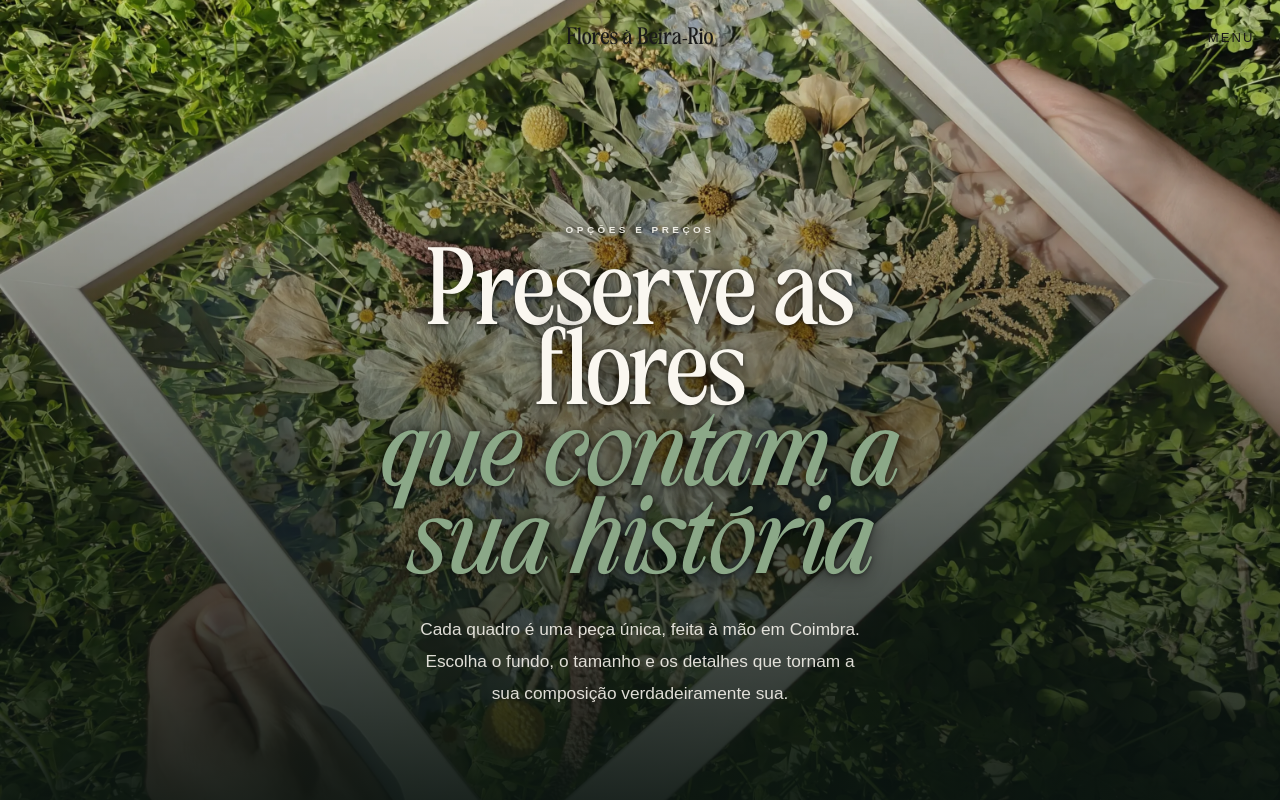
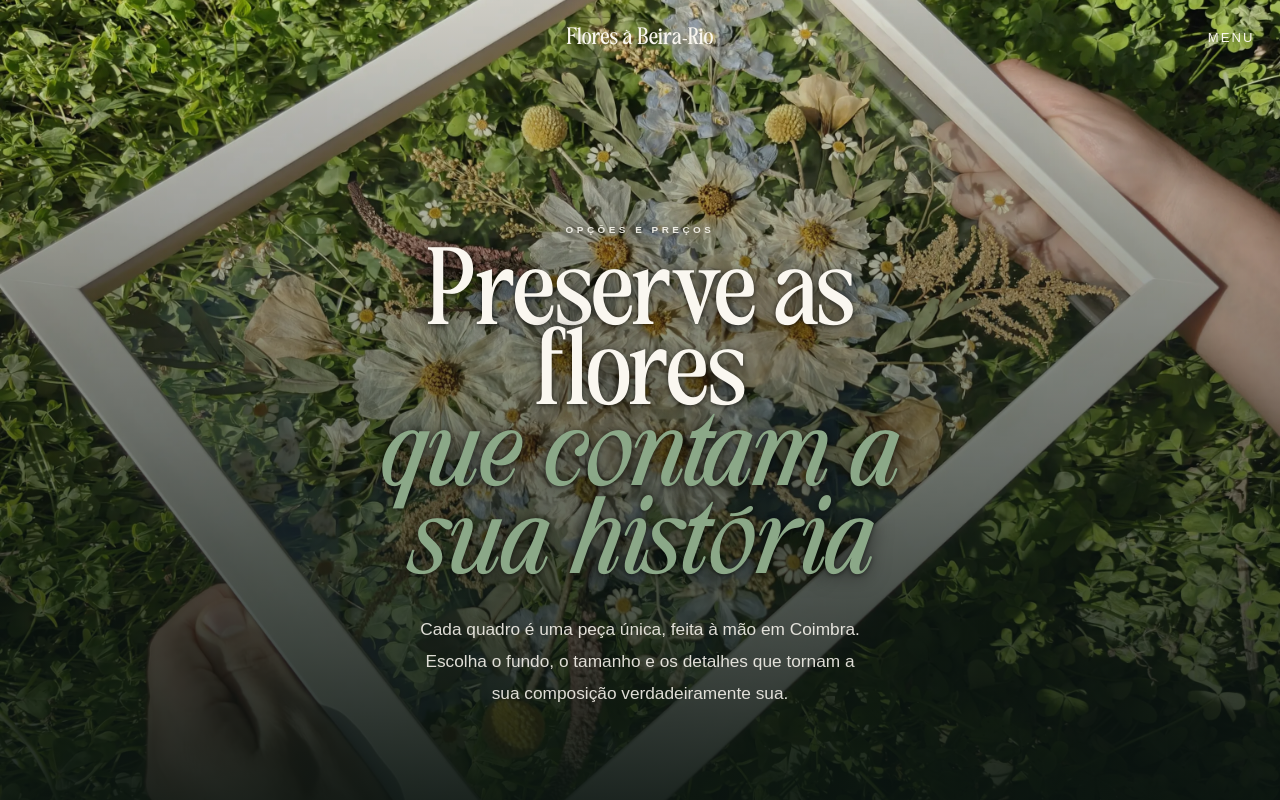
Before and after one commit to floresabeirario/fbr-website, a Next.js app: page /opcoes-e-precos in a window 1280 px wide. Shown: the top 800 px of the page. Built offline with nearby package versions, Linux system fonts and the light colour scheme; a web font is replaced by a local one.

Commit message:
Update globals.css

```diff
--- a/app/globals.css
+++ b/app/globals.css
@@ -145,6 +145,10 @@ button:focus-visible {
     background-color: transparent !important;
     backdrop-filter: none !important;
     padding: 20px 0 !important;
+  }
+  nav[role="navigation"][data-scrolled="false"] .nav-logo,
+  nav[role="navigation"][data-scrolled="false"] .nav-mobile-btn {
+    color: #FAF7F0 !important;
   }
 }
 
```
